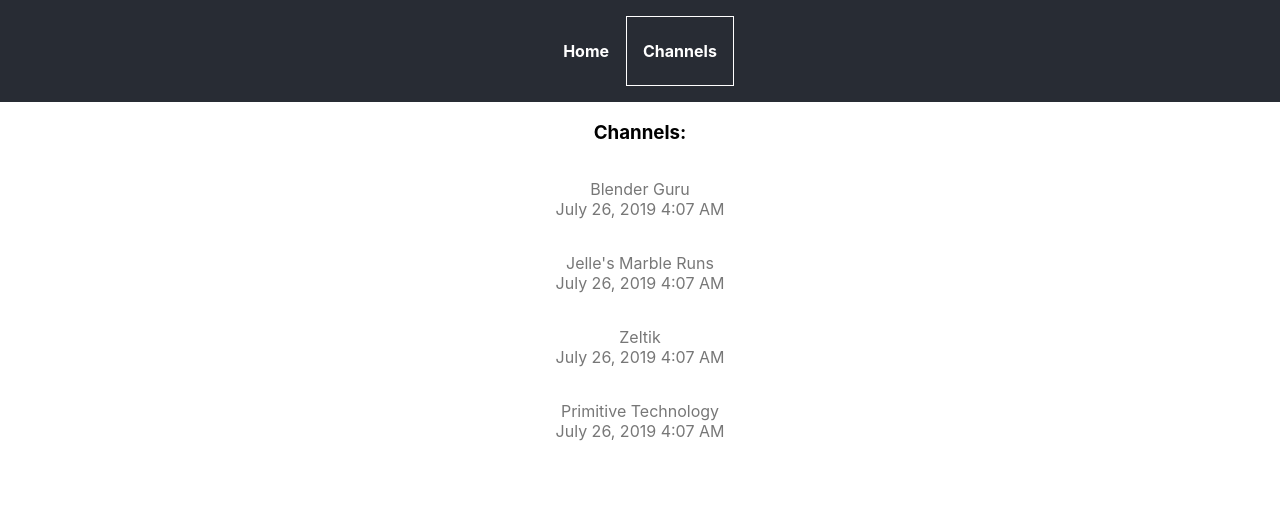
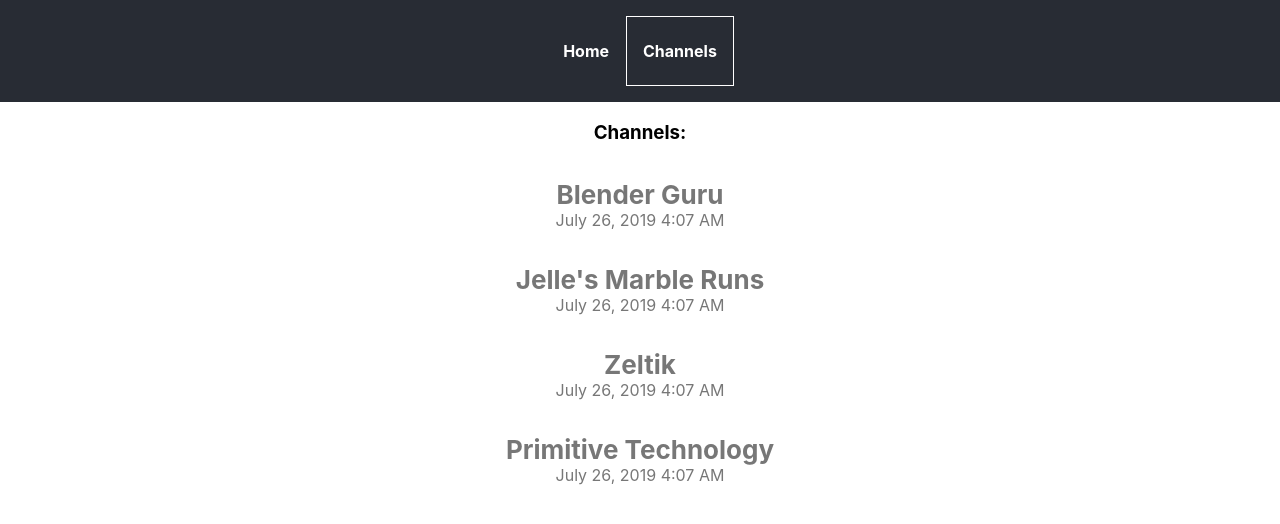
Before and after one commit to StevenC4/youtube-channel-downloader, a React (Create React App) app in the folder client/: page /channels in a window 1280 px wide. Shown: the top 524 px of the page. Built offline with nearby package versions, Linux system fonts and the light colour scheme.

Commit message:
Updated styling for channels page

```diff
--- a/client/src/App.css
+++ b/client/src/App.css
@@ -83,3 +83,12 @@
 .App nav ul li.channelInfoBox:hover a {
   color: #555;
 }
+
+.App nav ul li.channelInfoBox .channelName {
+  font-size: calc(16px + 2vmin);
+  font-weight: bold;
+}
+
+.App nav ul li.channelInfoBox .channelName {
+  font-size: calc(10px + 2vmin);
+}
--- a/client/src/App.js
+++ b/client/src/App.js
@@ -77,8 +77,8 @@
           {channelIds.map(channelId =>
             <li key={channelId} className='channelInfoBox'>
               <NavLink to={`${match.url}/${channelId}`}>
-                <div>{channels[channelId].name}</div>
-                <div>{moment.unix(channels[channelId].published).format('LLL')}</div>
+                <div className='channelName'>{channels[channelId].name}</div>
+                <div className='channelPublished'>{moment.unix(channels[channelId].published).format('LLL')}</div>
               </NavLink>
             </li>
           )}
```
